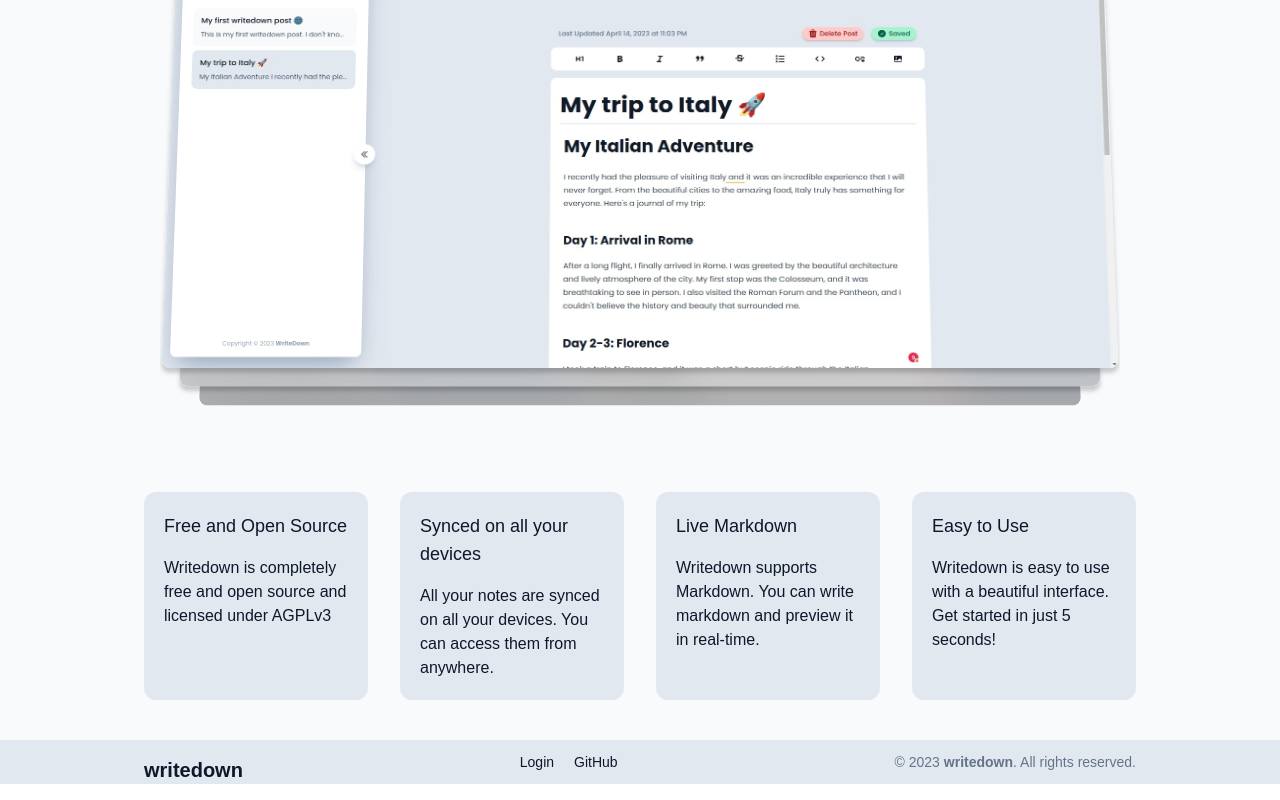
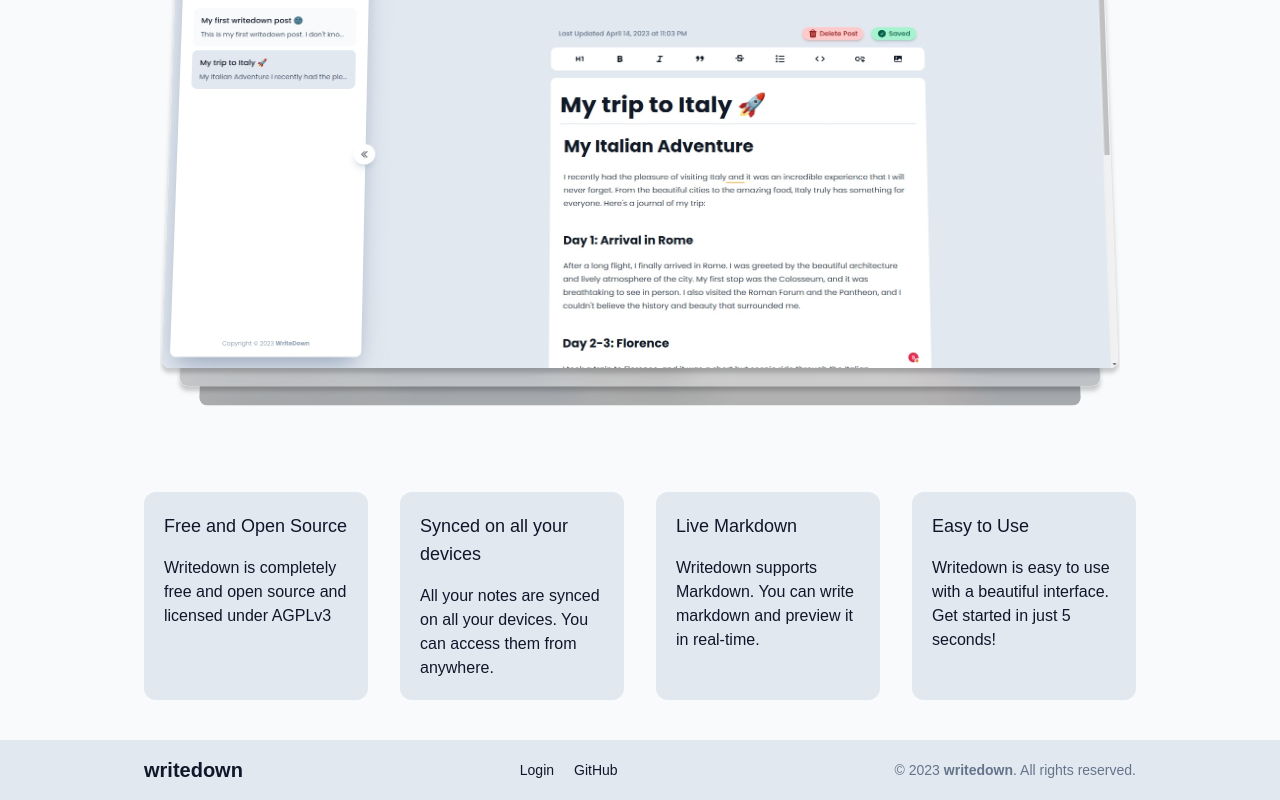
Before and after one commit to NayamAmarshe/writedown, a Next.js app: page / in a window 1280 px wide. Shown: the part 563-1363 px from the top of the page. Built offline with nearby package versions, Linux system fonts and the light colour scheme; a small style sheet from the web is missing.

Commit message:
Fixed footer

```diff
--- a/components/dashboard/TextArea/index.tsx
+++ b/components/dashboard/TextArea/index.tsx
@@ -125,7 +125,7 @@ const TextArea = ({ shiftRight, setShiftRight }: TextAreaProps) => {
       >
         <ChevronDoubleLeft className="h-5 w-5" />
       </IconButton>
-      {/*BUTTONS AND OTHER STATUS ELEMENTS*/}``
+      {/*BUTTONS AND OTHER STATUS ELEMENTS*/}
       <PostButtons
         deleteNote={deleteNote}
         selectedNoteId={selectedNoteId}
--- a/components/home/Footer.tsx
+++ b/components/home/Footer.tsx
@@ -3,8 +3,8 @@ import React from "react";
 
 const Footer = () => {
   return (
-    <footer className="flex flex-col items-center justify-between gap-2 bg-slate-200 px-4 text-slate-900 sm:flex-row md:px-10 lg:px-36">
-      <div className="pt-4">
+    <footer className="flex flex-col items-center justify-between gap-2 bg-slate-200 px-4 text-slate-900 sm:flex-row sm:py-4 md:px-10 lg:px-36">
+      <div className="pt-4 sm:pt-0">
         <Link href="/" className="text-xl font-semibold">
           writedown
         </Link>
```
